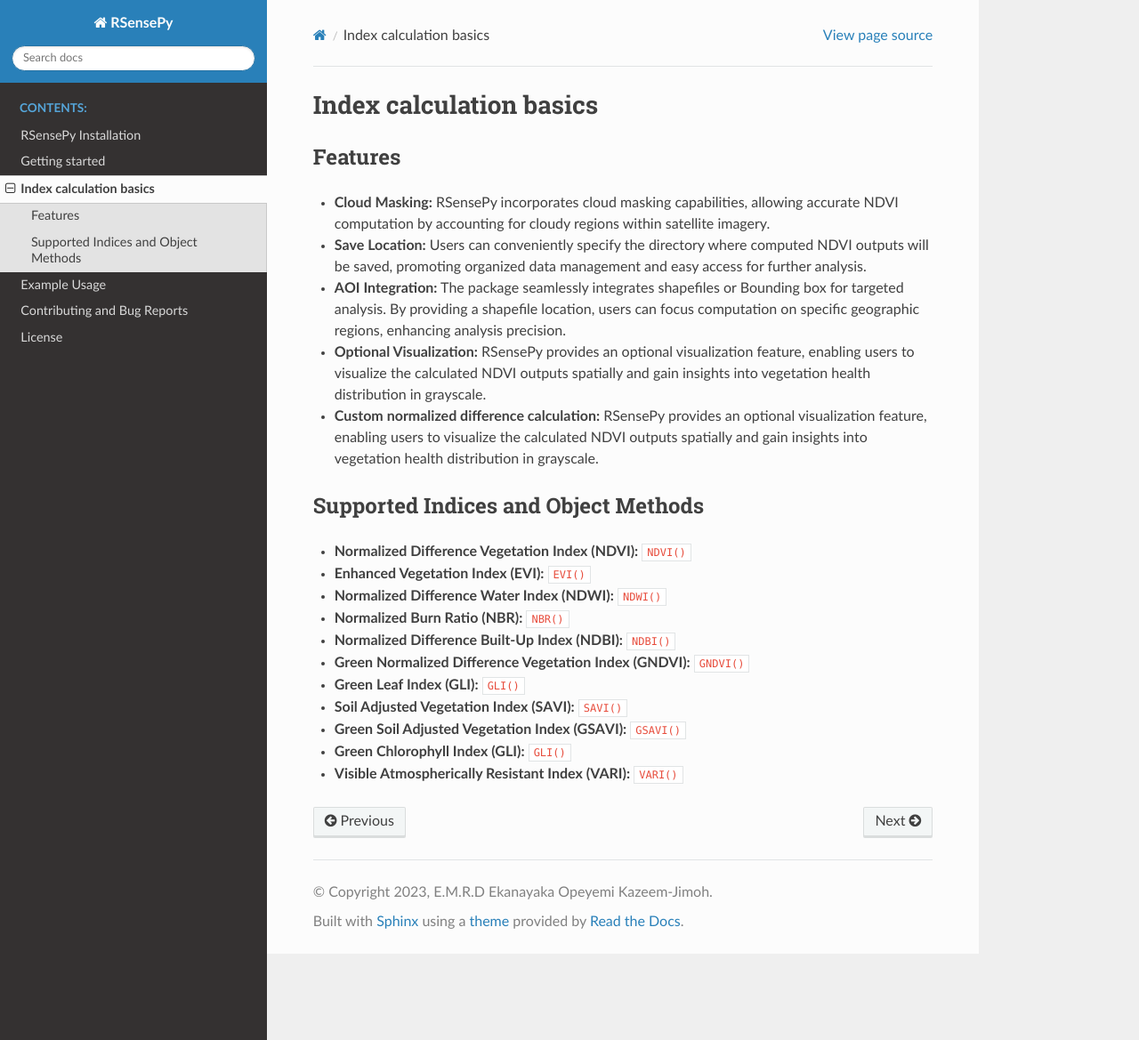
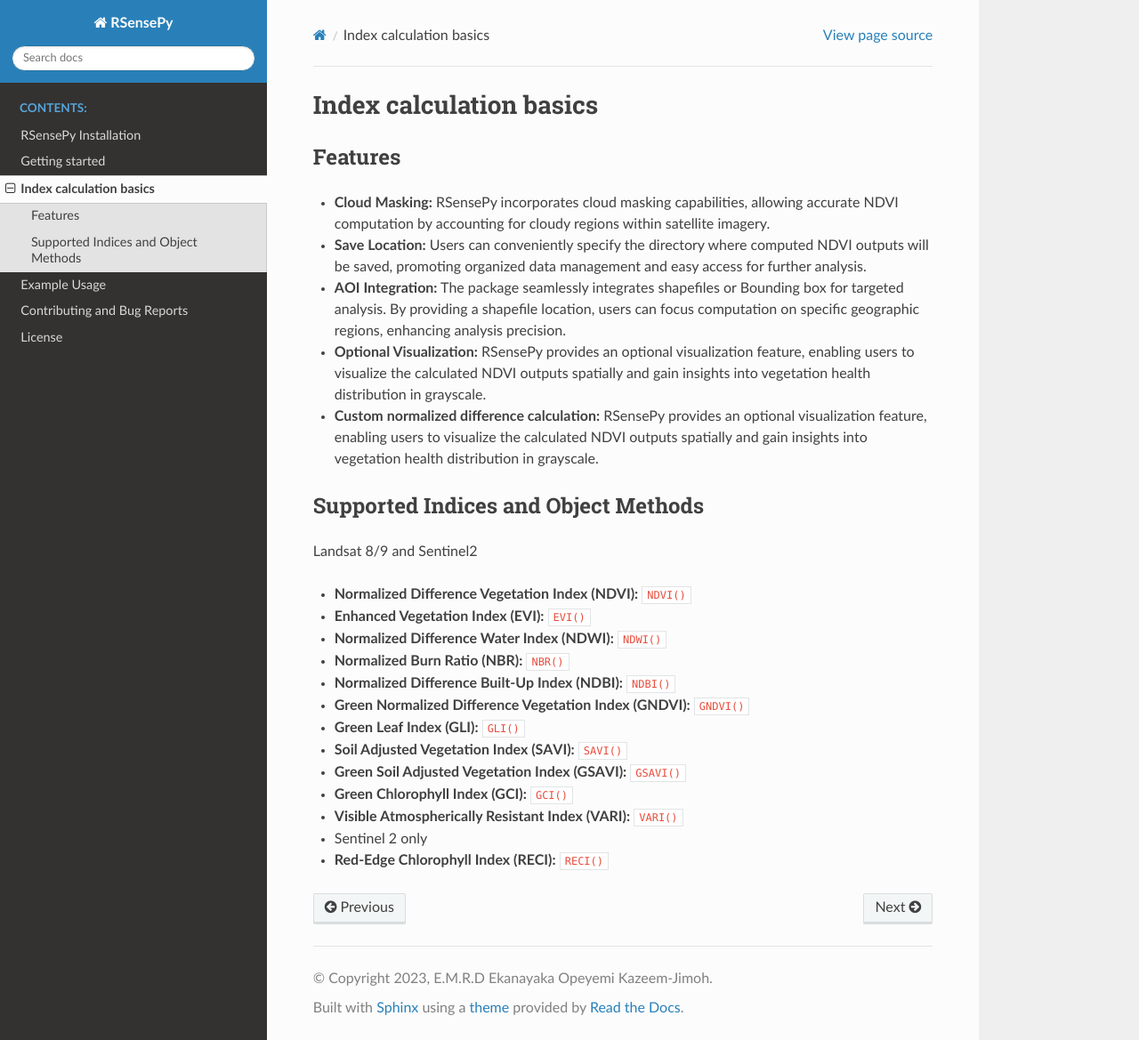
Before and after one commit to richiedlon/RSensePy, a Sphinx documentation site: the page built from docs/source/indexcalbasics.md, in a window 1280 px wide and 1169 px high. Shown: the whole window at 89% size. Built offline with Sphinx 7.4.7 and the Read the Docs theme 2.0.0, drawn with Linux system fonts in a browser that asks for light colours.

Commit message:
Update indexcalbasics.md
add RECI and corrected GCI

```diff
--- a/docs/source/indexcalbasics.md
+++ b/docs/source/indexcalbasics.md
@@ -12,7 +12,7 @@
 - **Custom normalized difference calculation:** RSensePy provides an optional visualization feature, enabling users to visualize the calculated NDVI outputs spatially and gain insights into vegetation health distribution in grayscale.
 
 ### Supported Indices and Object Methods
-
+Landsat 8/9 and Sentinel2
 - **Normalized Difference Vegetation Index (NDVI):** `NDVI()`
 - **Enhanced Vegetation Index (EVI):** `EVI()`
 - **Normalized Difference Water Index (NDWI):** `NDWI()`
@@ -22,5 +22,8 @@
 - **Green Leaf Index (GLI):** `GLI()`
 - **Soil Adjusted Vegetation Index (SAVI):** `SAVI()`
 - **Green Soil Adjusted Vegetation Index (GSAVI):** `GSAVI()`
-- **Green Chlorophyll Index (GLI):** `GLI()`
+- **Green Chlorophyll Index (GCI):** `GCI()`
 - **Visible Atmospherically Resistant Index (VARI):** `VARI()`
+
+- Sentinel 2 only
+- **Red-Edge Chlorophyll Index (RECI):** `RECI()`
```
